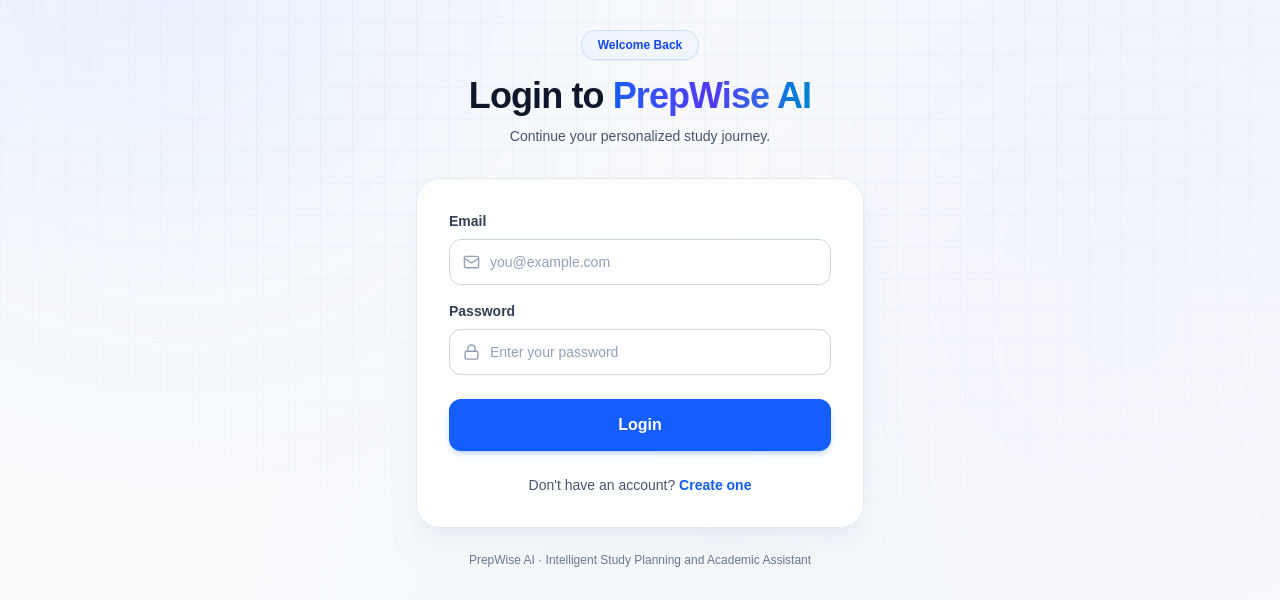
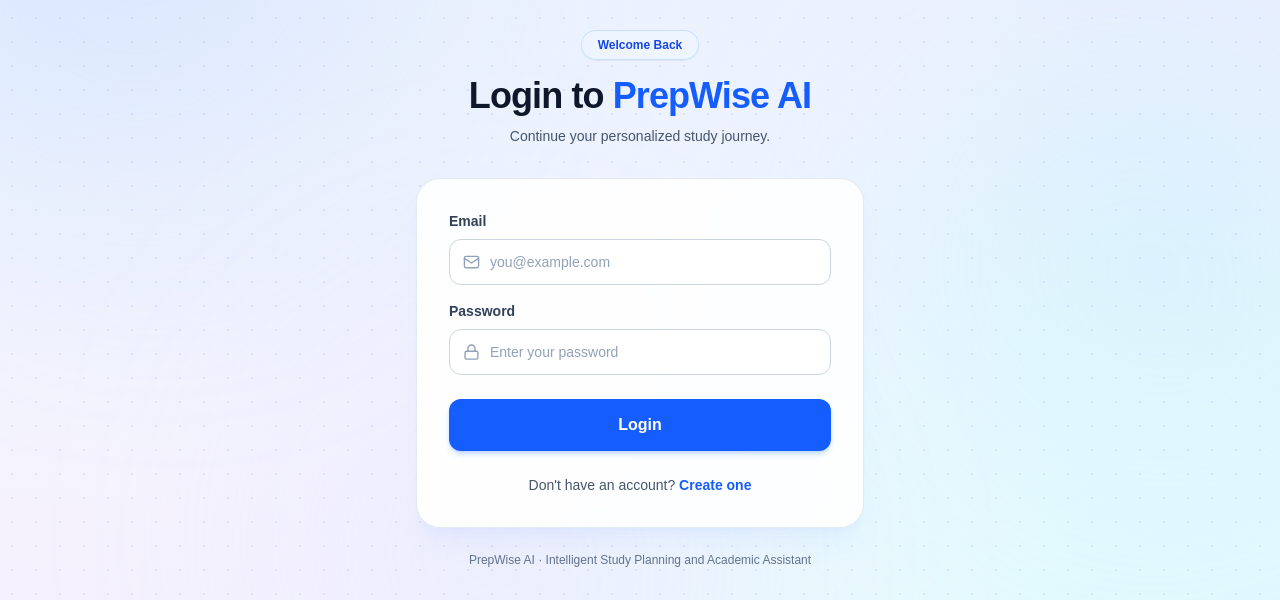
Before and after one commit to AryanBharti5080/PrepWise-AI-Intelligent-Study-Planner-Academic-Assistant, a Next.js app in the folder frontend/: page /login in a window 1280 px wide. Shown: the part 138-738 px from the top of the page. Built offline with nearby package versions, Linux system fonts and the light colour scheme; no server answers.

Commit message:
Enhance Light Theme interactive background and card separation while strictly preserving Dark Mode

```diff
--- a/frontend/app/globals.css
+++ b/frontend/app/globals.css
@@ -30,14 +30,18 @@ body {
 }
 
 /* Crisp and readable background gradients */
+/* Light Mode: Upgraded to multi-stop soft ambient mesh with sapphire & lavender tints */
 .bg-radial-mesh-light {
-  background-color: #f8fafc;
+  background-color: #f6f9fd;
   background-image:
-    radial-gradient(at 0% 0%, rgba(219, 234, 254, 0.4) 0px, transparent 40%),
-    radial-gradient(at 100% 0%, rgba(224, 231, 255, 0.35) 0px, transparent 40%),
-    radial-gradient(at 50% 100%, rgba(241, 245, 249, 0.5) 0px, transparent 50%);
+    radial-gradient(at 0% 0%, rgba(219, 234, 254, 0.75) 0px, transparent 55%),
+    radial-gradient(at 100% 0%, rgba(224, 231, 255, 0.7) 0px, transparent 50%),
+    radial-gradient(at 100% 100%, rgba(207, 250, 254, 0.6) 0px, transparent 55%),
+    radial-gradient(at 0% 100%, rgba(243, 232, 255, 0.55) 0px, transparent 50%),
+    radial-gradient(at 50% 50%, rgba(238, 242, 255, 0.65) 0px, transparent 65%);
 }
 
+/* DARK MODE: EXACT ORIGINAL SPECIFICATION (UNTOUCHED) */
 .dark .bg-radial-mesh-dark {
   background-color: #0b1120;
   background-image:
@@ -46,15 +50,13 @@ body {
     radial-gradient(at 50% 100%, rgba(15, 23, 42, 0.4) 0px, transparent 50%);
 }
 
+/* Light Mode: Crisp, refined micro-matrix for modern SaaS depth */
 .bg-cyber-grid-light {
-  background-image:
-    linear-gradient(to right, rgba(148, 163, 184, 0.08) 1px, transparent 1px),
-    linear-gradient(to bottom, rgba(148, 163, 184, 0.08) 1px, transparent 1px);
-  background-size: 32px 32px;
-  mask-image: radial-gradient(ellipse 70% 60% at 50% 30%, #000 30%, transparent 100%);
-  -webkit-mask-image: radial-gradient(ellipse 70% 60% at 50% 30%, #000 30%, transparent 100%);
+  background-image: radial-gradient(rgba(99, 102, 241, 0.16) 1.2px, transparent 1.2px);
+  background-size: 24px 24px;
 }
 
+/* DARK MODE: EXACT ORIGINAL SPECIFICATION (UNTOUCHED) */
 .dark .bg-cyber-grid-dark {
   background-image:
     linear-gradient(to right, rgba(148, 163, 184, 0.06) 1px, transparent 1px),
--- a/frontend/app/login/page.tsx
+++ b/frontend/app/login/page.tsx
@@ -5,7 +5,7 @@ import { useState } from "react";
 import Link from "next/link";
 import { useRouter } from "next/navigation";
 import { supabase } from "@/lib/supabase";
-import { AlertCircle, Lock, Mail } from "lucide-react";
+import { AlertCircle, Lock, Mail, ArrowRight, Sparkles } from "lucide-react";
 import ThemeToggle from "@/components/ThemeToggle";
 import AnimatedBackground from "@/components/AnimatedBackground";
 
@@ -42,12 +42,11 @@ export default function LoginPage() {
   }
 
   return (
-    <main className="relative min-h-screen text-slate-900 dark:text-slate-100 transition-colors">
-      {/* Dynamic Animated Educational Background */}
+    <main className="relative min-h-screen overflow-x-hidden text-slate-900 transition-colors duration-150 dark:text-slate-100">
       <AnimatedBackground />
 
       {/* Navigation */}
-      <nav className="flex items-center justify-between border-b border-slate-200/80 dark:border-slate-800/80 bg-white/70 dark:bg-slate-900/70 px-6 py-4.5 backdrop-blur-md md:px-12">
+      <nav className="sticky top-0 z-30 flex items-center justify-between border-b border-slate-200/80 bg-white/70 px-6 py-4.5 backdrop-blur-md dark:border-slate-800/80 dark:bg-slate-900/70 md:px-12">
         <Link
           href="/"
           className="text-2xl font-extrabold tracking-tight text-blue-600 dark:text-blue-400"
@@ -77,12 +76,12 @@ export default function LoginPage() {
 
             <h1 className="text-3xl font-extrabold tracking-tight text-slate-900 dark:text-white sm:text-4xl">
               Login to{" "}
-              <span className="bg-gradient-to-r from-blue-600 via-indigo-600 to-sky-600 bg-clip-text text-transparent dark:from-blue-400 dark:via-indigo-300 dark:to-sky-300">
+              <span className="text-blue-600 dark:text-blue-400">
                 PrepWise AI
               </span>
             </h1>
 
-            <p className="mt-2.5 text-sm text-slate-600 dark:text-slate-400">
+            <p className="mt-2.5 text-sm font-medium text-slate-600 dark:text-slate-400">
               Continue your personalized study journey.
             </p>
           </div>
@@ -90,7 +89,7 @@ export default function LoginPage() {
           {/* Card */}
           <form
             onSubmit={handleLogin}
-            className="rounded-3xl border border-slate-200/80 bg-white/90 p-6 shadow-xl shadow-slate-200/50 backdrop-blur-md transition duration-300 hover:shadow-2xl hover:shadow-slate-200/70 dark:border-slate-800/80 dark:bg-slate-900/90 dark:shadow-none dark:hover:border-slate-700 sm:p-8"
+            className="rounded-3xl border border-slate-200/90 bg-white/90 p-6 shadow-xl shadow-blue-500/5 backdrop-blur-md transition duration-300 hover:shadow-2xl hover:shadow-blue-500/10 dark:border-slate-800 dark:bg-slate-900/90 dark:shadow-none sm:p-8"
           >
             {errorMessage && (
               <div
--- a/frontend/app/register/page.tsx
+++ b/frontend/app/register/page.tsx
@@ -4,8 +4,8 @@ import { useState } from "react";
 import Link from "next/link";
 import { useRouter } from "next/navigation";
 import { supabase } from "@/lib/supabase";
-import { AlertCircle, CheckCircle2, Lock, Mail, User } from "lucide-react";
-import { ThemeToggle } from "@/components/ThemeToggle";
+import { AlertCircle, CheckCircle2, Lock, Mail, User, Sparkles } from "lucide-react";
+import ThemeToggle from "@/components/ThemeToggle";
 import AnimatedBackground from "@/components/AnimatedBackground";
 
 export default function RegisterPage() {
@@ -49,12 +49,11 @@ export default function RegisterPage() {
   }
 
   return (
-    <main className="relative min-h-screen text-slate-900 dark:text-slate-100 transition-colors">
-      {/* Dynamic Animated Educational Background */}
+    <main className="relative min-h-screen overflow-x-hidden text-slate-900 transition-colors duration-150 dark:text-slate-100">
       <AnimatedBackground />
 
       {/* Navigation */}
-      <nav className="flex items-center justify-between border-b border-slate-200/80 dark:border-slate-800/80 bg-white/70 dark:bg-slate-900/70 px-6 py-4.5 backdrop-blur-md md:px-12">
+      <nav className="sticky top-0 z-30 flex items-center justify-between border-b border-slate-200/80 bg-white/70 px-6 py-4.5 backdrop-blur-md dark:border-slate-800/80 dark:bg-slate-900/70 md:px-12">
         <Link
           href="/"
           className="text-2xl font-extrabold tracking-tight text-blue-600 dark:text-blue-400"
@@ -84,13 +83,13 @@ export default function RegisterPage() {
 
             <h1 className="text-3xl font-extrabold tracking-tight text-slate-900 dark:text-white sm:text-4xl">
               Create your{" "}
-              <span className="bg-gradient-to-r from-blue-600 via-indigo-600 to-sky-600 bg-clip-text text-transparent dark:from-blue-400 dark:via-indigo-300 dark:to-sky-300">
+              <span className="text-blue-600 dark:text-blue-400">
                 PrepWise
               </span>{" "}
               account
             </h1>
 
-            <p className="mt-2.5 text-sm text-slate-600 dark:text-slate-400">
+            <p className="mt-2.5 text-sm font-medium text-slate-600 dark:text-slate-400">
               Start building smarter study plans with AI.
             </p>
           </div>
@@ -98,7 +97,7 @@ export default function RegisterPage() {
           {/* Card */}
           <form
             onSubmit={handleRegister}
-            className="rounded-3xl border border-slate-200/80 bg-white/90 p-6 shadow-xl shadow-slate-200/50 backdrop-blur-md transition duration-300 hover:shadow-2xl hover:shadow-slate-200/70 dark:border-slate-800/80 dark:bg-slate-900/90 dark:shadow-none dark:hover:border-slate-700 sm:p-8"
+            className="rounded-3xl border border-slate-200/90 bg-white/90 p-6 shadow-xl shadow-blue-500/5 backdrop-blur-md transition duration-300 hover:shadow-2xl hover:shadow-blue-500/10 dark:border-slate-800 dark:bg-slate-900/90 dark:shadow-none sm:p-8"
           >
             {errorMessage && (
               <div
--- a/frontend/components/AnimatedBackground.tsx
+++ b/frontend/components/AnimatedBackground.tsx
@@ -1,22 +1,67 @@
 "use client";
 
-import React from "react";
+import React, { useEffect, useState } from "react";
 
 export default function AnimatedBackground() {
+  const [mousePos, setMousePos] = useState({ x: -1000, y: -1000 });
+  const [mounted, setMounted] = useState(false);
+
+  useEffect(() => {
+    // Avoid SSR hydration issues
+    const rafId = requestAnimationFrame(() => setMounted(true));
+
+    const mediaQuery = window.matchMedia("(prefers-reduced-motion: reduce)");
+    if (mediaQuery.matches) {
+      return () => cancelAnimationFrame(rafId);
+    }
+
+    let timeoutId: number | null = null;
+    const handleMouseMove = (e: MouseEvent) => {
+      // Throttle mouse movement updates to keep 60fps and low CPU
+      if (timeoutId === null) {
+        timeoutId = window.setTimeout(() => {
+          setMousePos({ x: e.clientX, y: e.clientY });
+          timeoutId = null;
+        }, 24);
+      }
+    };
+
+    window.addEventListener("mousemove", handleMouseMove, { passive: true });
+    return () => {
+      cancelAnimationFrame(rafId);
+      window.removeEventListener("mousemove", handleMouseMove);
+      if (timeoutId !== null) window.clearTimeout(timeoutId);
+    };
+  }, []);
+
   return (
     <div
       aria-hidden="true"
       className="pointer-events-none fixed inset-0 -z-10 overflow-hidden"
     >
-      {/* 1. Base Clean Background with Gentle Radial Tints */}
-      <div className="absolute inset-0 bg-radial-mesh-light dark:bg-radial-mesh-dark" />
+      {/* 1. Base Mesh Background (Light enhanced, Dark completely untouched) */}
+      <div className="absolute inset-0 bg-radial-mesh-light dark:bg-radial-mesh-dark transition-colors duration-200" />
 
-      {/* 2. Soft, Discreet Ambient Orbs (Far in background, extremely low opacity) */}
-      <div className="absolute -top-32 -left-20 h-[500px] w-[500px] rounded-full bg-blue-500/6 dark:bg-blue-600/8 blur-[140px] animate-orb-float-1" />
-      <div className="absolute top-[25%] -right-20 h-[460px] w-[460px] rounded-full bg-indigo-500/5 dark:bg-indigo-600/6 blur-[140px] animate-orb-float-2" />
+      {/* 2. Ambient Lighting Orbs */}
+      {/* Light mode: Elegant soft sapphire and indigo gradients. Dark mode: Exactly as original */}
+      <div className="absolute -top-32 -left-20 h-[520px] w-[520px] rounded-full bg-gradient-to-br from-blue-300/35 via-indigo-200/25 to-transparent blur-[120px] animate-orb-float-1 dark:from-transparent dark:to-transparent dark:bg-blue-600/8 dark:blur-[140px]" />
+      <div className="absolute top-[25%] -right-20 h-[480px] w-[480px] rounded-full bg-gradient-to-bl from-sky-300/30 via-cyan-200/20 to-transparent blur-[120px] animate-orb-float-2 dark:from-transparent dark:to-transparent dark:bg-indigo-600/6 dark:blur-[140px]" />
+      <div className="absolute -bottom-28 left-[22%] h-[480px] w-[480px] rounded-full bg-gradient-to-tr from-indigo-200/30 via-purple-200/20 to-transparent blur-[120px] animate-orb-float-1 dark:hidden" />
 
-      {/* 3. Subtle Texture Grid */}
-      <div className="absolute inset-0 bg-cyber-grid-light dark:bg-cyber-grid-dark" />
+      {/* 3. Subtle Texture Grid (Crisp micro-dot pattern in Light, exact original cyber-grid in Dark) */}
+      <div className="absolute inset-0 bg-cyber-grid-light dark:bg-cyber-grid-dark opacity-80" />
+
+      {/* 4. Desktop-only Interactive Light-Mode Ambient Cursor Glow (Hidden in dark mode to strictly preserve dark mode) */}
+      {mounted && (
+        <div
+          className="dark:hidden transition-transform duration-300 ease-out will-change-transform"
+          style={{
+            transform: `translate3d(${mousePos.x - 220}px, ${mousePos.y - 220}px, 0)`,
+          }}
+        >
+          <div className="h-[440px] w-[440px] rounded-full bg-radial from-blue-400/18 via-indigo-300/10 to-transparent blur-[80px]" />
+        </div>
+      )}
     </div>
   );
 }
```
Also changed, not shown: frontend/app/page.tsx (+10 -10 lines).
